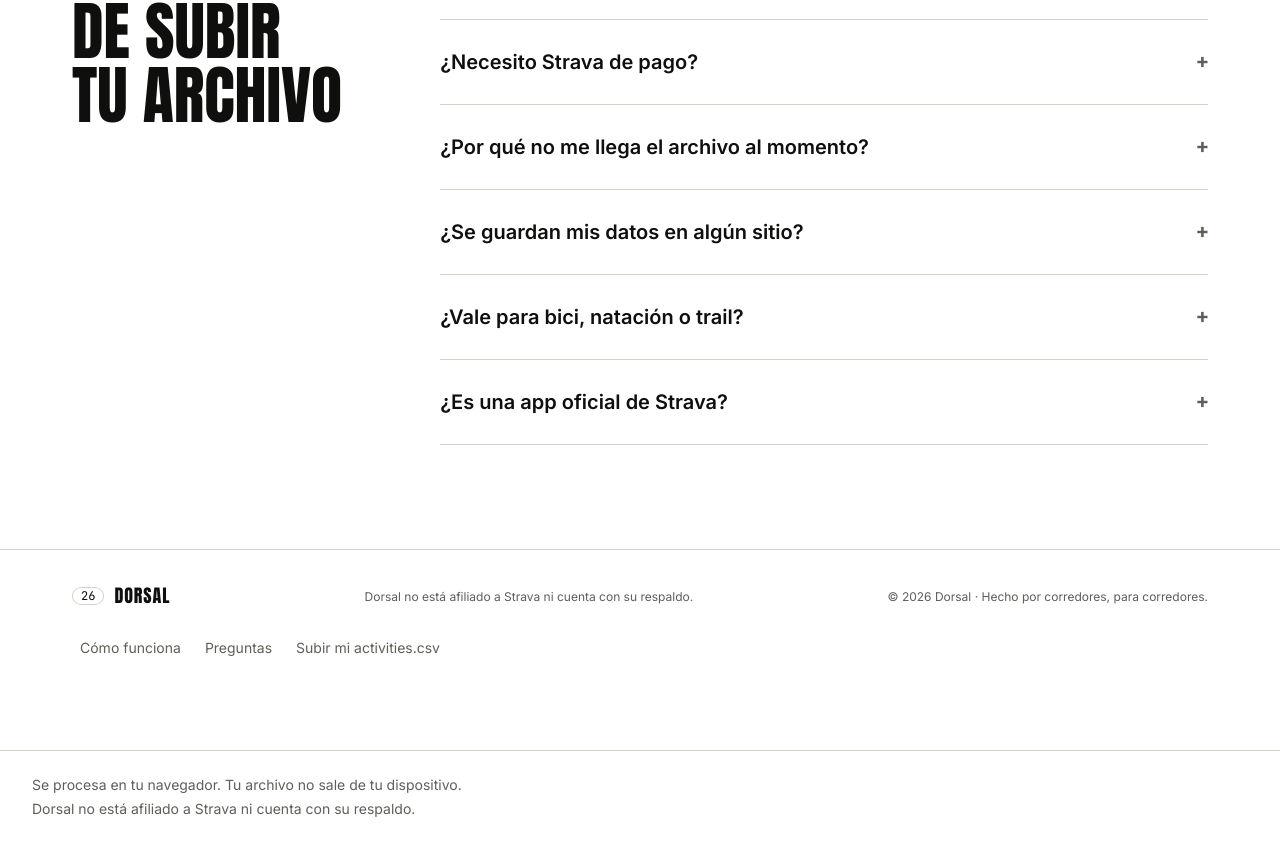
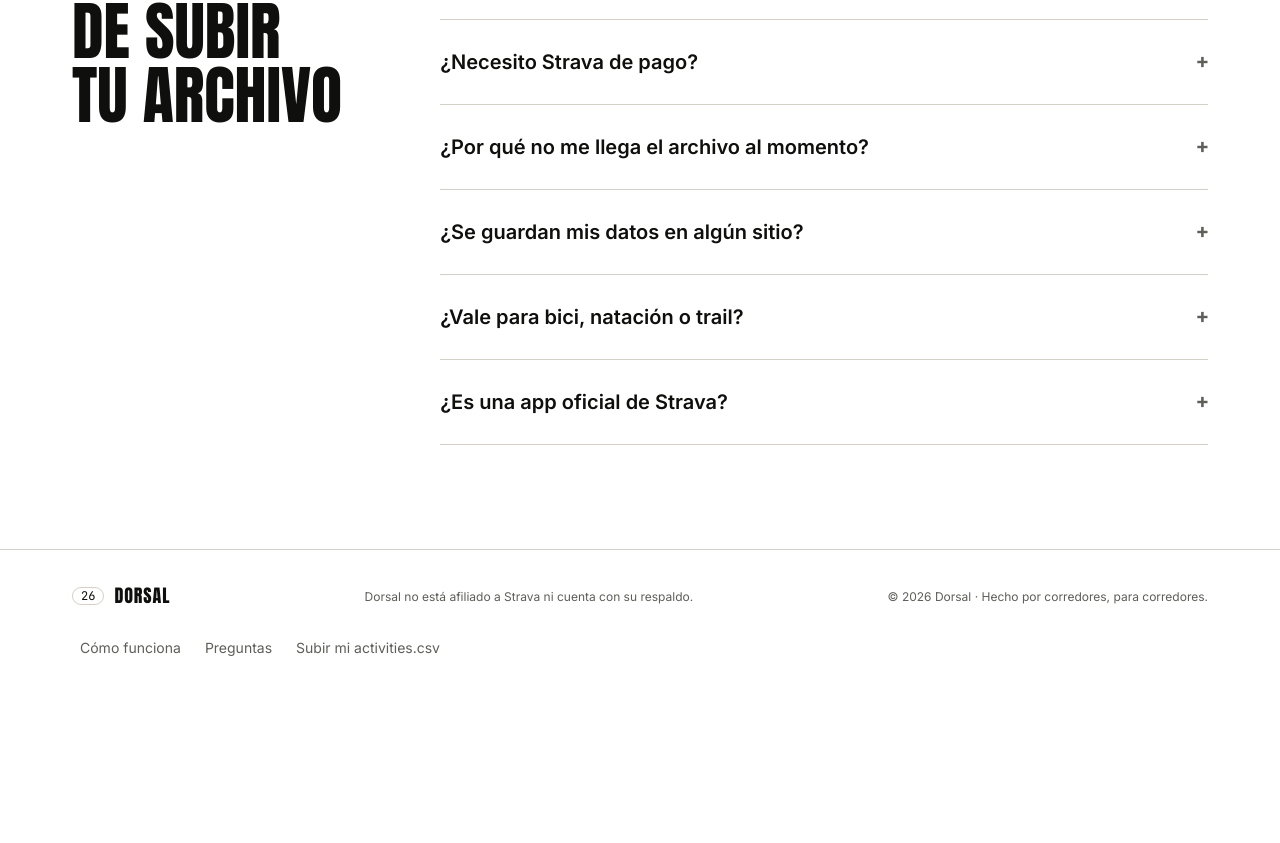
Before and after one commit to aam9063/Dorsal, a React (Vite) app: page / in a window 1280 px wide. Shown: the part 3629-4472 px from the top of the page. After the commit the page ends 4331 px from the top, so only its background shows below. Built offline with nearby package versions, Linux system fonts and the light colour scheme.

Commit message:
feat(ui): drop the duplicated footer block from the app shell
The privacy line and the non-affiliation notice repeated on every screen, under
content that already carries its own reassurance. The landing keeps its own
disclaimer line, so the notice still appears in the product.

```diff
--- a/src/app/root-layout.tsx
+++ b/src/app/root-layout.tsx
@@ -43,10 +43,6 @@ export function RootLayout() {
       <main id="contenido" className="flex-1">
         <Outlet />
       </main>
-      <footer className="mt-12 border-t border-line px-5 py-6 text-sm text-fg-subtle sm:px-8">
-        <p>{t.privacy.banner}</p>
-        <p className="mt-1">{t.footer.disclaimer}</p>
-      </footer>
     </div>
   )
 }
```
